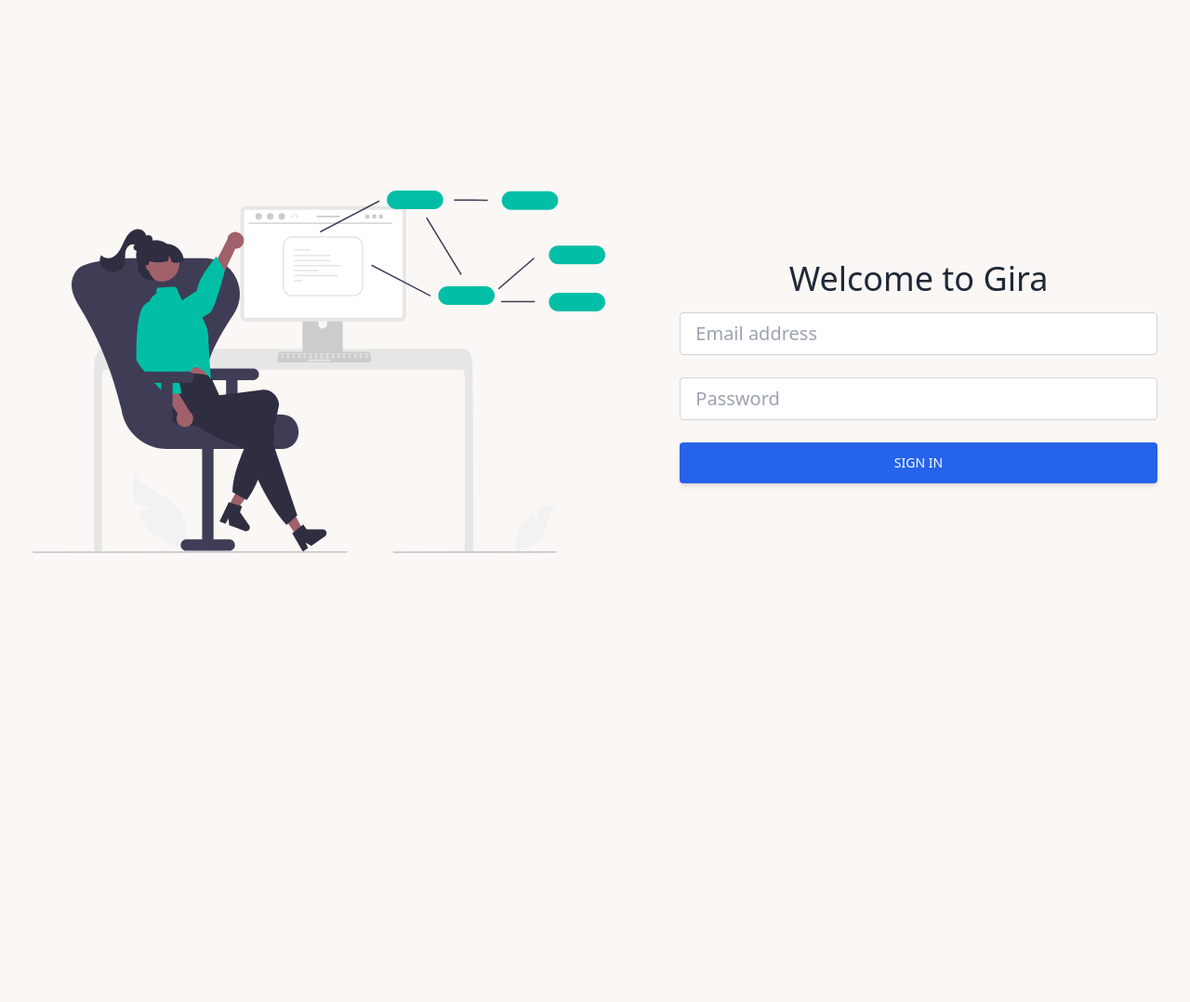
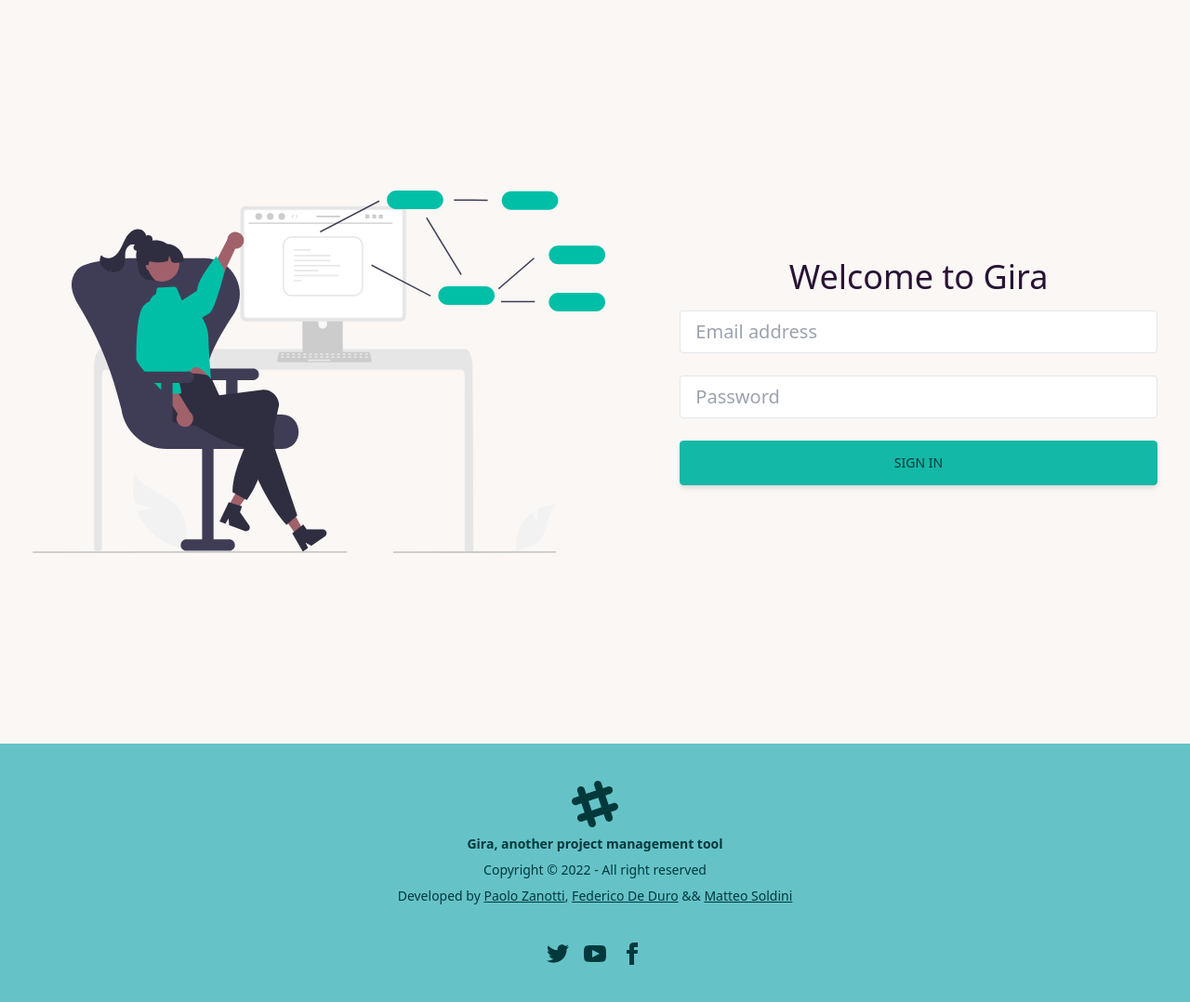
Before and after one commit to zanottipaolo/DB1-Agile, a Flask app: page / in a window 1280 px wide. Shown: the whole page at 93% size. Before the commit the page ends 595 px from the top, so only its background shows below. Run offline with Flask 2, Linux system fonts and the light colour scheme; some libraries are stand-ins or nearby versions.

Commit message:
✨ Footer

```diff
--- a/static/script/script.js
+++ b/static/script/script.js
@@ -0,0 +1,2 @@
+// Get current year
+document.getElementById("year").innerHTML = new Date().getFullYear();
--- a/templates/backlog.html
+++ b/templates/backlog.html
@@ -3,7 +3,7 @@
 {% block title %}Backlog{% endblock %}
 
 {% block body %}
-<div class="">
+<div>
     <div class="w-48 text-gray-900 bg-white border border-gray-200 rounded-lg dark:bg-gray-700 dark:border-gray-600 dark:text-white">
         <button type="button" class="relative inline-flex items-center w-full px-4 py-2 text-sm font-medium border-b border-gray-200 rounded-t-lg hover:bg-gray-100 hover:text-blue-700 focus:z-10 focus:ring-2 focus:ring-blue-700 focus:text-blue-700 dark:border-gray-600 dark:hover:bg-gray-600 dark:hover:text-white dark:focus:ring-gray-500 dark:focus:text-white">
             <svg class="w-4 h-4 mr-2 fill-current" fill="currentColor" viewBox="0 0 20 20" xmlns="http://www.w3.org/2000/svg"><path fill-rule="evenodd" d="M18 10a8 8 0 11-16 0 8 8 0 0116 0zm-6-3a2 2 0 11-4 0 2 2 0 014 0zm-2 4a5 5 0 00-4.546 2.916A5.986 5.986 0 0010 16a5.986 5.986 0 004.546-2.084A5 5 0 0010 11z" clip-rule="evenodd"></path></svg>
--- a/templates/base.html
+++ b/templates/base.html
@@ -27,13 +27,13 @@
         <div class="drawer-content flex flex-col items-center justify-center">
             <!-- Page content -->
             <label for="my-drawer-2" class="btn btn-primary drawer-button lg:hidden">
-                X
+                Open Sidebar
             </label>
             {% block body %}{% endblock %}
         </div>
         <div class="drawer-side">
             <label for="my-drawer-2" class="drawer-overlay"></label>
-            <ul class="menu p-4 overflow-y-auto w-80 bg-blue-100 text-base-content">
+            <ul class="menu p-4 overflow-y-auto w-80 bg-primary-focus">
                 <!-- Sidebar content -->
                 <li><a>Sidebar Item 1</a></li>
                 <li><a>Sidebar Item 2</a></li>
@@ -46,6 +46,25 @@
 
     {% endif %}
 
+     <!-- Footer -->
+    <footer class="footer footer-center p-10 bg-primary text-primary-content">
+        <div>
+          <svg width="50" height="50" viewBox="0 0 24 24" xmlns="http://www.w3.org/2000/svg" fill-rule="evenodd" clip-rule="evenodd" class="inline-block fill-current"><path d="M22.672 15.226l-2.432.811.841 2.515c.33 1.019-.209 2.127-1.23 2.456-1.15.325-2.148-.321-2.463-1.226l-.84-2.518-5.013 1.677.84 2.517c.391 1.203-.434 2.542-1.831 2.542-.88 0-1.601-.564-1.86-1.314l-.842-2.516-2.431.809c-1.135.328-2.145-.317-2.463-1.229-.329-1.018.211-2.127 1.231-2.456l2.432-.809-1.621-4.823-2.432.808c-1.355.384-2.558-.59-2.558-1.839 0-.817.509-1.582 1.327-1.846l2.433-.809-.842-2.515c-.33-1.02.211-2.129 1.232-2.458 1.02-.329 2.13.209 2.461 1.229l.842 2.515 5.011-1.677-.839-2.517c-.403-1.238.484-2.553 1.843-2.553.819 0 1.585.509 1.85 1.326l.841 2.517 2.431-.81c1.02-.33 2.131.211 2.461 1.229.332 1.018-.21 2.126-1.23 2.456l-2.433.809 1.622 4.823 2.433-.809c1.242-.401 2.557.484 2.557 1.838 0 .819-.51 1.583-1.328 1.847m-8.992-6.428l-5.01 1.675 1.619 4.828 5.011-1.674-1.62-4.829z"></path></svg>
+          <p class="font-bold">
+            Gira, another project management tool
+          </p>
+          <p>Copyright © <span id="year"></span> - All right reserved</p>
+          <p>Developed by <a href="https://github.com/zanottipaolo" target="_blank" rel="noopener noreferrer" class="link">Paolo Zanotti</a>, <a href="https://github.com/Jfkmdd" target="_blank" rel="noopener noreferrer" class="link">Federico De Duro</a> && <a href="https://github.com/matteosoldini" target="_blank" rel="noopener noreferrer" class="link">Matteo Soldini</a></p>
+        </div>
+        <div>
+          <div class="grid grid-flow-col gap-4">
+            <a><svg xmlns="http://www.w3.org/2000/svg" width="24" height="24" viewBox="0 0 24 24" class="fill-current"><path d="M24 4.557c-.883.392-1.832.656-2.828.775 1.017-.609 1.798-1.574 2.165-2.724-.951.564-2.005.974-3.127 1.195-.897-.957-2.178-1.555-3.594-1.555-3.179 0-5.515 2.966-4.797 6.045-4.091-.205-7.719-2.165-10.148-5.144-1.29 2.213-.669 5.108 1.523 6.574-.806-.026-1.566-.247-2.229-.616-.054 2.281 1.581 4.415 3.949 4.89-.693.188-1.452.232-2.224.084.626 1.956 2.444 3.379 4.6 3.419-2.07 1.623-4.678 2.348-7.29 2.04 2.179 1.397 4.768 2.212 7.548 2.212 9.142 0 14.307-7.721 13.995-14.646.962-.695 1.797-1.562 2.457-2.549z"></path></svg></a>
+            <a><svg xmlns="http://www.w3.org/2000/svg" width="24" height="24" viewBox="0 0 24 24" class="fill-current"><path d="M19.615 3.184c-3.604-.246-11.631-.245-15.23 0-3.897.266-4.356 2.62-4.385 8.816.029 6.185.484 8.549 4.385 8.816 3.6.245 11.626.246 15.23 0 3.897-.266 4.356-2.62 4.385-8.816-.029-6.185-.484-8.549-4.385-8.816zm-10.615 12.816v-8l8 3.993-8 4.007z"></path></svg></a>
+            <a><svg xmlns="http://www.w3.org/2000/svg" width="24" height="24" viewBox="0 0 24 24" class="fill-current"><path d="M9 8h-3v4h3v12h5v-12h3.642l.358-4h-4v-1.667c0-.955.192-1.333 1.115-1.333h2.885v-5h-3.808c-3.596 0-5.192 1.583-5.192 4.615v3.385z"></path></svg></a>
+          </div>
+        </div>
+      </footer>
 
+    <script src="{{ url_for('static', filename='script/script.js') }}"></script>
 </body>
 </html>
--- a/templates/login.html
+++ b/templates/login.html
@@ -7,36 +7,32 @@
 {% block content %}
 <section class="h-screen">
   <div class="container px-6 py-12 h-full">
-    <div class="flex justify-center items-center flex-wrap h-full g-6 text-gray-800">
+    <div class="flex justify-center items-center flex-wrap h-full g-6">
       <div class="md:w-8/12 lg:w-6/12 mb-12 md:mb-0">
         <img src="static/img/wallpaper_login.svg" class="w-full" alt="Login image" />
       </div>
       <div class="md:w-8/12 lg:w-5/12 lg:ml-20">
         <h1 class="title-font text-center sm:text-4xl text-3xl mb-4">Welcome to Gira</h1>
+
         <form method="POST">
+
           <!-- Email input -->
           <div class="mb-6">
-            <input
-              type="text"
-              class="form-control block w-full px-4 py-2 text-xl font-normal text-gray-700 bg-white bg-clip-padding border border-solid border-gray-300 rounded transition ease-in-out m-0 focus:text-gray-700 focus:bg-white focus:border-blue-600 focus:outline-none"
-              placeholder="Email address"
-            />
+            <input type="text" placeholder="Email address" class="form-control block w-full px-4 py-2 text-xl font-normal    bg-clip-padding border border-solid rounded transition ease-in-out m-0 focus:border-primary focus:outline-none" />
           </div>
 
           <!-- Password input -->
           <div class="mb-6">
-            <input
-              type="password"
-              class="form-control block w-full px-4 py-2 text-xl font-normal text-gray-700 bg-white bg-clip-padding border border-solid border-gray-300 rounded transition ease-in-out m-0 focus:text-gray-700 focus:bg-white focus:border-blue-600 focus:outline-none"
-              placeholder="Password"
-            />
+            <input type="password" placeholder="Password" class="form-control block w-full px-4 py-2 text-xl font-normal bg-clip-padding border border-solid rounded transition ease-in-out m-0 focus:border-primary focus:outline-none" />
           </div>
 
           <!-- Submit button -->
-          <button type="submit" class="inline-block px-7 py-3 bg-blue-600 text-white font-medium text-sm leading-snug uppercase rounded shadow-md hover:bg-blue-700 hover:shadow-lg focus:bg-blue-700 focus:shadow-lg focus:outline-none focus:ring-0 active:bg-blue-800 active:shadow-lg transition duration-150 ease-in-out w-full" data-mdb-ripple="true" data-mdb-ripple-color="light">
+          <button type="submit" class="btn btn-primary bg-teal-500 border-teal-500 inline-block px-7 py-3 font-medium text-sm leading-snug uppercase rounded shadow-md hover:bg-primary-focus hover:shadow-lg focus:bg-primary-focus focus:shadow-lg focus:outline-none focus:ring-0 active:bg-primary-focus active:shadow-lg transition duration-300 ease-in-out w-full">
             Sign in
           </button>
+
         </form>
+
       </div>
     </div>
   </div>
--- a/templates/sprint.html
+++ b/templates/sprint.html
@@ -3,6 +3,5 @@
 {% block title %}Sprint{% endblock %}
 
 {% block body %}
-
-
+<a href="" class="link">Ciao! Io sono lo Sprint</a>
 {% endblock %}
```
Also changed, not shown: README.md.
